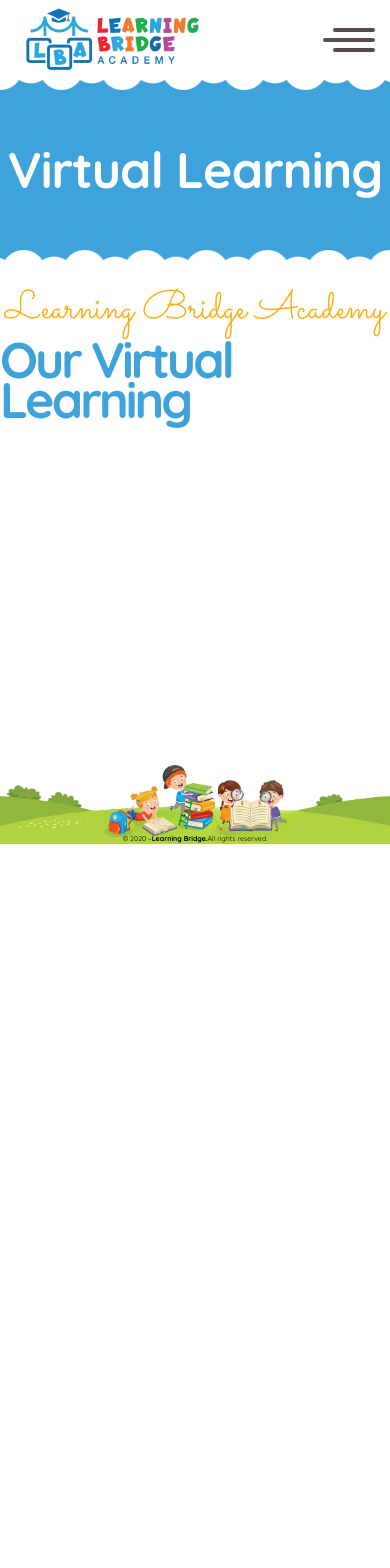
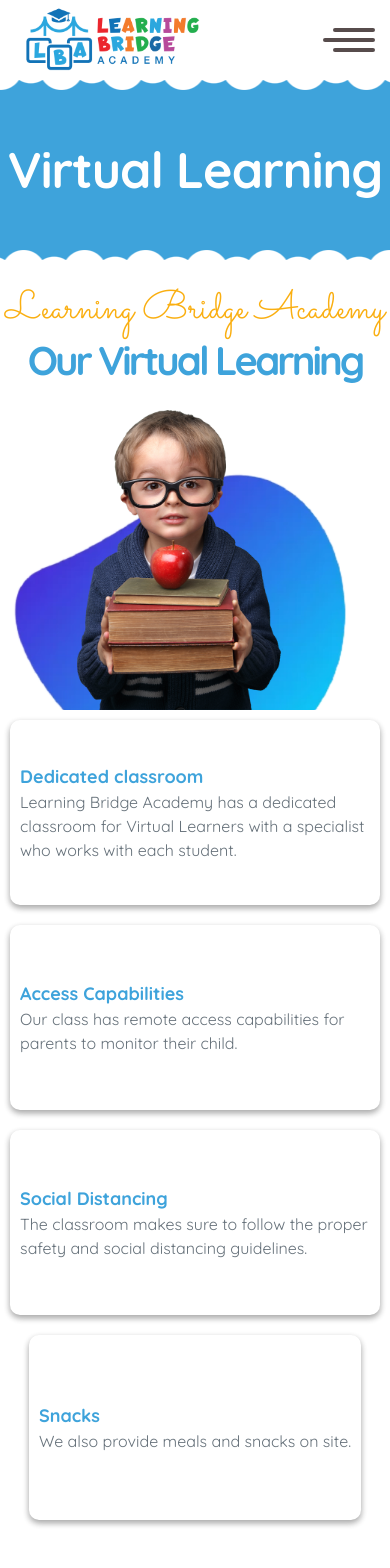
Before and after one commit to Zhybuliou/learningbridge, a React (Vite) app: page /freehold/virtual in a window 390 px wide. Shown: the top 1568 px of the page. Before the commit the page ends 844 px from the top, so only its background shows below. Built offline with nearby package versions, Linux system fonts and the light colour scheme.

Commit message:
feat: add content for page Virtual Learning

```diff
--- a/src/pages/virtual/VirtualPage.tsx
+++ b/src/pages/virtual/VirtualPage.tsx
@@ -1,5 +1,10 @@
 import PageTitle from '../../components/page-title/PageTitle';
 import './virtual.css';
+import BoyBook from '../../assets/kid-who.png';
+import ImageTrophy from '../../assets/trophy.png';
+import ImageBoard from '../../assets/abc.png';
+import ImageBooks from '../../assets/books.png';
+import Imagecertificate from '../../assets/certificate.png';
 
 export default function VirtualPage() {
   return (
@@ -9,6 +14,46 @@ export default function VirtualPage() {
         <p>Learning Bridge Academy</p>
         <h3>Our Virtual Learning</h3>
       </div>
+      <div className="virtual-content">
+        <div className="virtual-content-image">
+          <img src={BoyBook} alt="boy" width="auto" height="300px" />
+        </div>
+        <div className="virtual-content-info">
+          <div className="who-content-card">
+            <div className="who-content-content">
+              <h5>Dedicated classroom</h5>
+              <p>
+                Learning Bridge Academy has a dedicated classroom for Virtual
+                Learners with a specialist who works with each student.
+              </p>
+            </div>
+          </div>
+          <div className="who-content-card">
+            <div className="who-content-content">
+              <h5>Access Capabilities</h5>
+              <p>
+                Our class has remote access capabilities for parents to monitor
+                their child.
+              </p>
+            </div>
+          </div>
+          <div className="who-content-card">
+            <div className="who-content-content">
+              <h5>Social Distancing</h5>
+              <p>
+                The classroom makes sure to follow the proper safety and social
+                distancing guidelines.
+              </p>
+            </div>
+          </div>
+          <div className="who-content-card">
+            <div className="who-content-content">
+              <h5>Snacks</h5>
+              <p>We also provide meals and snacks on site.</p>
+            </div>
+          </div>
+        </div>
+      </div>
     </>
   );
 }
--- a/src/pages/virtual/virtual.css
+++ b/src/pages/virtual/virtual.css
@@ -22,3 +22,72 @@
     font-style: normal;
     color: #faaf11;
   }
+  .virtual-content {
+    margin-top: 30px;
+    margin-bottom: 40px;
+    display: flex;
+    justify-content: center;
+
+    flex-wrap: wrap;
+  }
+
+  .virtual-content-image {
+    margin-right: 30px;
+    width: 400px;
+    position: relative;
+    display: flex;
+    justify-content: center;
+    background-image: url('../../assets/blue-shape.webp');
+    background-size: cover;
+    background-repeat: no-repeat;
+    background-position: center bottom;
+    background-position-y: 50px;
+  }
+  .virtual-content-image img {
+    margin-top: 20px;
+  }
+  .virtual-content-card {
+    display: flex;
+    justify-content: space-between;
+    margin: 10px;
+    max-width: 520px;
+    height: 240px;
+    padding: 10px;
+    box-shadow:
+      rgba(0, 0, 0, 0.16) 0px 3px 6px,
+      rgba(0, 0, 0, 0.23) 0px 3px 6px;
+    border-radius: 10px;
+  }
+  .virtual-content-card img {
+    margin-right: 20px;
+  }
+  .virtual-content-card h5 {
+    font-family: 'Quicksand', sans-serif;
+    color: #3ea3db;
+    font-size: 18px;
+  }
+  .virtual-content-card p {
+    font-family: 'Quicksand', sans-serif;
+    color: #66717a;
+    font-size: 20px;
+  }
+  .virtual-content-info {
+    max-width: 880px;
+    display: flex;
+    flex-wrap: wrap;
+    justify-content: center;
+    word-wrap: break-word;
+  }
+
+  @media (max-width: 605px) {
+    .virtual-header h3 {
+      font-size: 40px;
+      line-height: 2.5rem;
+    }
+    .virtual-content-card {
+      height: 185px;
+    }
+    .virtual-content-image img {
+      margin-top: 0px;
+    }
+  }
```
